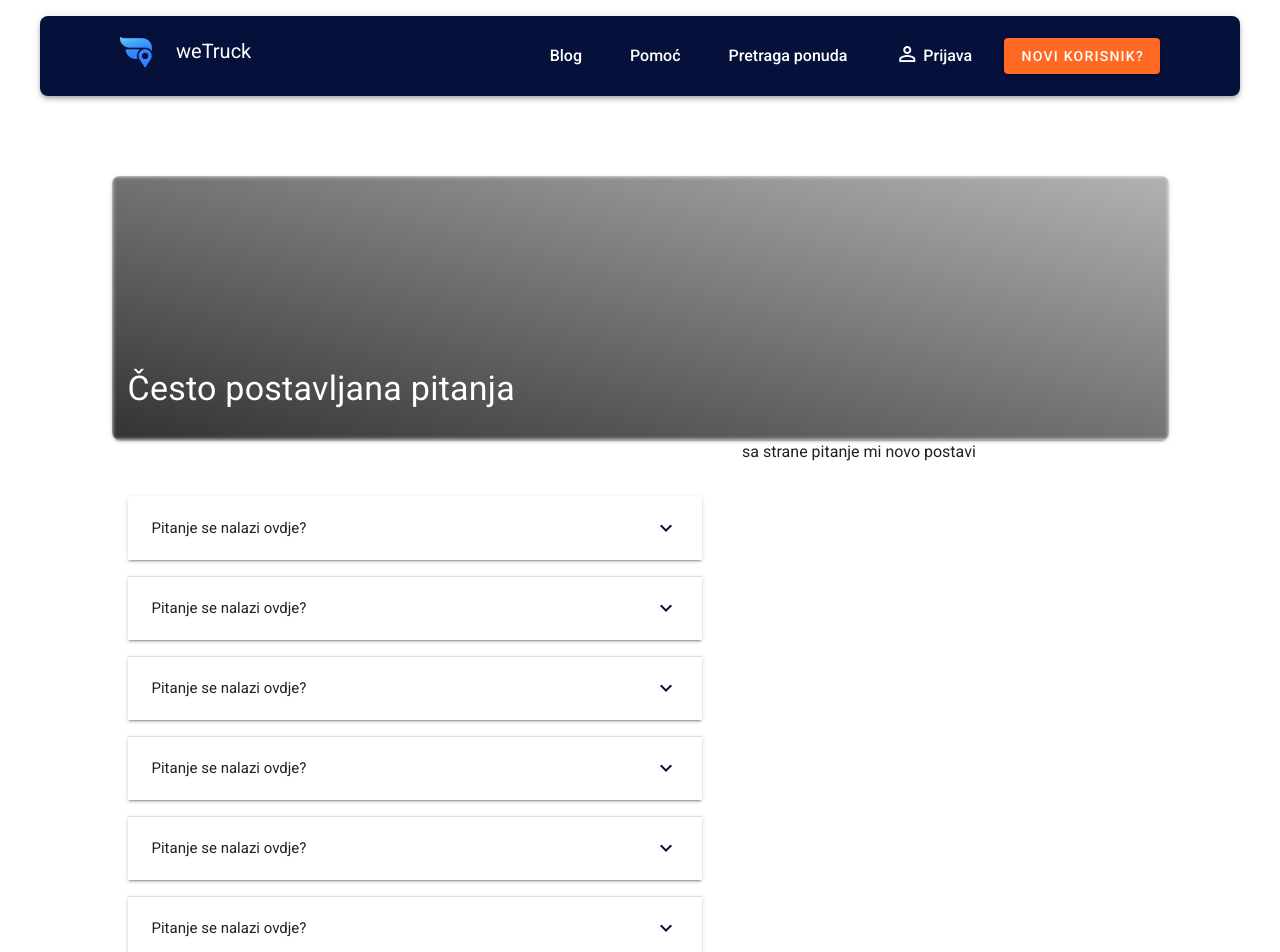
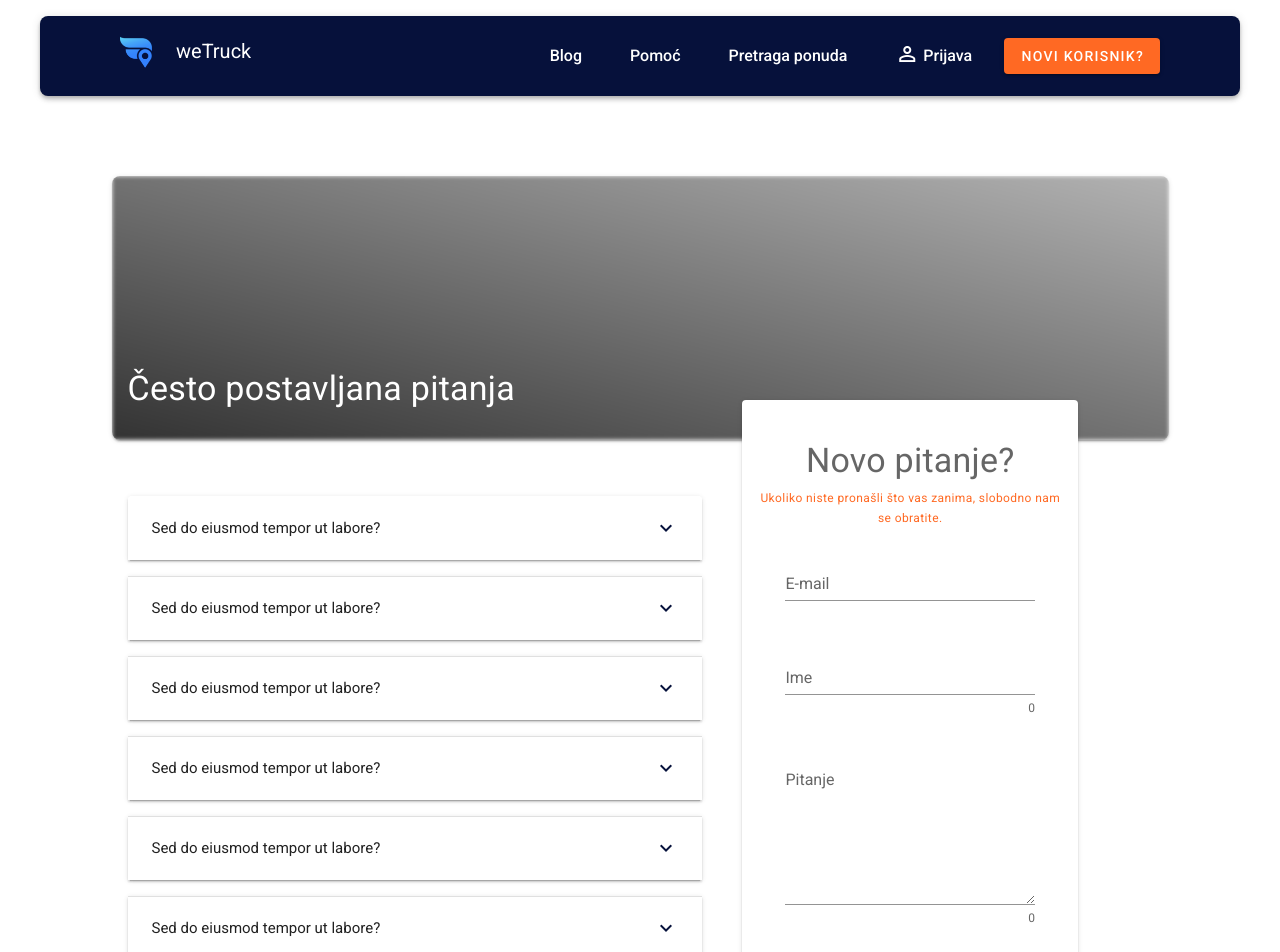
Before and after one commit to akv3sic/wetruck-logistics, a Vue app in the folder web-app/: page /cesto-postavljana-pitanja in a window 1280 px wide. Shown: the top 952 px of the page. Built offline with nearby package versions, Linux system fonts and the light colour scheme; what vue-number-animation would draw is missing.

Commit message:
Add form for a new question to a FAQs page

```diff
--- a/web-app/src/views/FAQs.vue
+++ b/web-app/src/views/FAQs.vue
@@ -1,11 +1,11 @@
 <template>
     <div>
         <Header />
-        <v-container class="pa-16">
+        <v-container :class="{'pa-16': $vuetify.breakpoint.lgAndUp}">
             <HeadingWithImage title="Često postavljana pitanja" height="33vh"/>
             <v-row>
                 <!-- PITANJA I ODGOVORI -->
-                <v-col cols="7" class="mt-8">
+                <v-col cols="12" md="7" class="mt-8">
                       <v-expansion-panels class="pa-4">
                         <v-expansion-panel
                         v-for="(item,i) in 7"
@@ -13,7 +13,7 @@
                         class="my-2 py-2"
                         >
                         <v-expansion-panel-header>
-                            Pitanje se nalazi ovdje?
+                            Sed do eiusmod tempor ut labore?
                             <template v-slot:actions>
                                 <v-icon color="primary">
                                 $expand
@@ -46,7 +46,42 @@
                         </v-expansion-panel>
                     </v-expansion-panels>
                 </v-col>
-                <v-col cols="3">sa strane pitanje mi novo postavi</v-col>
+
+                <!--  Forma za postavljanje novih pitanja -->
+                <v-col cols="12" md="5" lg="4">
+                    <v-card class="mx-auto new-question-form">
+                        <v-card-text class="py-10">
+                            <h3 class="display-1 text-center">Novo pitanje?</h3>
+                            <p class="caption text-center py-2 secondary--text">Ukoliko niste pronašli što vas zanima, slobodno nam se obratite.</p>
+
+                            <v-form ref="loginForm" lazy-validation>
+                                <v-row>
+                                    <!-- E-mail -->
+                                    <v-col cols="10" class="mx-auto">
+                                        <v-text-field v-model="question.email" :rules="emailRules" label="E-mail" required></v-text-field>
+                                    </v-col>
+                                    <!-- Ime -->
+                                    <v-col cols="10" class="mb-2 mx-auto">
+                                        <v-text-field v-model="question.name" label="Ime" counter></v-text-field>
+                                    </v-col>
+                                    <!-- Pitanje -->
+                                    <v-col cols="10" class="mb-2 mx-auto">
+                                            <v-textarea
+                                            v-model="question.question"
+                                            counter
+                                            label="Pitanje"
+                                        ></v-textarea>
+                                    </v-col>
+                                    <!-- Button -->
+                                    <v-col cols="10" class="mx-auto">
+                                        <v-btn block class="primary">Pošalji</v-btn>
+                                    </v-col>
+                                </v-row>
+                            </v-form>
+                        </v-card-text>
+                    </v-card>
+                </v-col>
+
             </v-row>
         </v-container>
 
@@ -59,6 +94,27 @@ import HeadingWithImage from "@/components/layout/HeadingWithImage"
 
 export default {
     name: "FAQs",
-    components: { Header, HeadingWithImage }
+    components: { Header, HeadingWithImage },
+    data: () => ({
+        question: {
+            email: "",
+            name: "",
+            question: ""
+        },
+        emailRules: [
+            v => !!v || "Obavezno polje.",
+            v => /.+@.+\..+/.test(v) || "Unesite ispravnu e-mail adresu."
+        ],
+        rules: {
+            question: v => v.length <= 25 || 'Maksimalno 150 znakova'
+        },
+    })
+
 }
 </script>
+
+<style scoped>
+.new-question-form {
+    transform: translate(0px, -40px);
+}
+</style>
```
